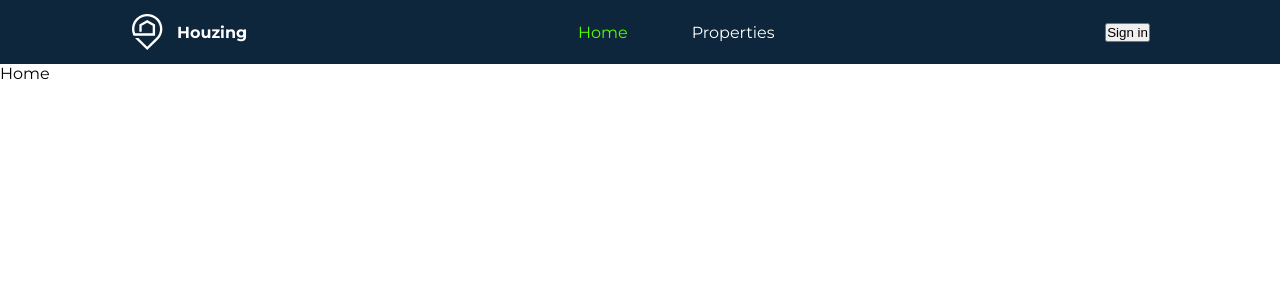
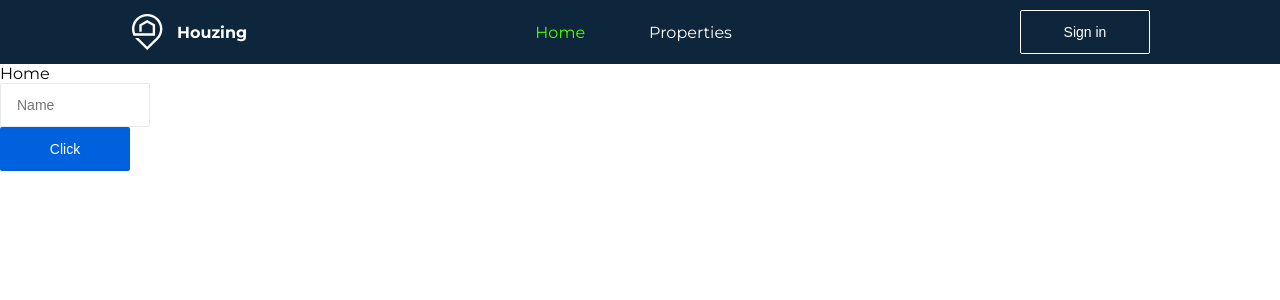
Before and after one commit to Nurbek-Abdulhamidov/housingWithMentor, a React (Create React App) app: page /home in a window 1280 px wide. Shown: the top 300 px of the page. Built offline with nearby package versions, Linux system fonts and the light colour scheme.

Commit message:
Generics is ready

```diff
--- /dev/null
+++ b/src/components/Generic/Button/index.jsx
@@ -0,0 +1,12 @@
+import React from "react";
+import { Container } from "./style";
+
+const Button = ({ children, type, onClick, width, height }) => {
+  return (
+    <Container onClick={onClick} type={type} width={width} height={height}>
+      {children || "Generic button"}
+    </Container>
+  );
+};
+
+export default Button;
--- /dev/null
+++ b/src/components/Generic/Button/style.js
@@ -0,0 +1,46 @@
+import styled from "styled-components";
+
+const getType = ({ type }) => {
+  switch (type) {
+    case "dark":
+      return {
+        background: "transparent",
+        border: "1px solid #ffff",
+        color: "#ffff",
+      };
+    case "light":
+      return {
+        background: "transparent",
+        border: "1px solid #E6E9EC",
+        color: "#E6E9EC",
+      };
+    case "primary":
+      return {
+        background: "#0061DF  ",
+        border: "none",
+        color: "#ffff",
+      };
+    default:
+      return {
+        background: "#0061DF  ",
+        border: "none",
+        color: "#ffff",
+      };
+  }
+};
+
+export const Container = styled.button`
+  display: flex;
+  align-items: center;
+  justify-content: center;
+  border-radius: 2px;
+  min-width: 120px;
+  font-size: 14px;
+  height: ${({ height }) => (height ? `${height}px` : "44px")};
+  width: ${({ width }) => (width ? `${width}px` : "130px")};
+  cursor: pointer;
+  ${getType}
+  :active {
+    opacity: 0.7 ;
+  }
+`;
--- /dev/null
+++ b/src/components/Generic/Input/index.jsx
@@ -0,0 +1,28 @@
+import React from "react";
+import { Container } from "./style";
+
+const Input = ({
+  type,
+  onChange,
+  value,
+  defaultValue,
+  placeholder,
+  name,
+  width,
+  height,
+}) => {
+  return (
+    <Container
+      placeholder={placeholder}
+      name={name}
+      value={value}
+      defaultValue={defaultValue}
+      onChange={onChange}
+      type={type}
+      width={width}
+      height={height}
+    />
+    );
+};
+
+export default Input;
--- /dev/null
+++ b/src/components/Generic/Input/style.js
@@ -0,0 +1,29 @@
+import styled from "styled-components";
+
+const getType = ({ type }) => {
+  switch (type) {
+    case "dark":
+      return {};
+    case "light":
+      return {};
+    case "primary":
+      return {};
+    default:
+      return {};
+  }
+};
+
+export const Container = styled.input`
+  display: flex;
+  align-items: center;
+  justify-content: center;
+  border: 1px solid #e6e9ec;
+  border-radius: 2px;
+  border-radius: 2px;
+  min-width: 120px;
+  font-size: 14px;
+  padding: 0 16px;
+  height: ${({ height }) => (height ? `${height}px` : "44px")};
+  width: ${({ width }) => (width ? `${width}px` : "100%")};
+  ${getType}
+`;
--- /dev/null
+++ b/src/components/Generic/index.jsx
@@ -0,0 +1,2 @@
+export { default as Button } from "./Button";
+export { default as Input } from "./Input";
--- a/src/components/Home/index.jsx
+++ b/src/components/Home/index.jsx
@@ -1,9 +1,14 @@
-import React from 'react'
+import React from "react";
+import { Button, Input } from "../Generic";
 
 const Home = () => {
   return (
-    <div>Home</div>
-  )
-}
+    <div>
+      Home
+      <Input placeholder="Name" width="150" />
+      <Button>Click</Button>
+    </div>
+  );
+};
 
-export default Home
+export default Home;
--- a/src/components/Navbar/index.jsx
+++ b/src/components/Navbar/index.jsx
@@ -1,7 +1,8 @@
 import React from "react";
 
-import { NavLink, Outlet, useNavigate } from "react-router-dom";
+import { Outlet, useNavigate } from "react-router-dom";
 import { navbar } from "../../utils/navbar";
+import Button from "../Generic/Button";
 import { Container, Link, Logo, Main, Section, Wrapper } from "./style";
 
 const Navbar = () => {
@@ -15,8 +16,9 @@ const Navbar = () => {
             <h4>Houzing</h4>
           </Section>
           <Section>
-            {navbar.map(({ title, path }, index) => {
+            {navbar.map(({ title, path, hidden }, index) => {
               return (
+                !hidden && (
                   <Link
                     className={({ isActive }) => isActive && "active"}
                     key={index}
@@ -24,11 +26,14 @@ const Navbar = () => {
                   >
                     {title}
                   </Link>
+                )
               );
             })}
           </Section>
           <Section>
-            <button>Sign in</button>
+            <Button onClick={() => navigate("/signin")} type="dark">
+              Sign in
+            </Button>
           </Section>
         </Wrapper>
       </Main>
--- a/src/context/properties/index.jsx
+++ b/src/context/properties/index.jsx
@@ -4,9 +4,11 @@ import { reducer } from "./reducer";
 const PropertiesContext = createContext();
 
 const PropertiesProvider = ({ children }) => {
-  const [state, dispatch] = useReducer(reducer, []);
+  const [state] = useReducer(reducer, []);
   return (
-    <PropertiesContext.Provider value="">{children}</PropertiesContext.Provider>
+    <PropertiesContext.Provider value={state}>
+      {children}
+    </PropertiesContext.Provider>
   );
 };
 
--- a/src/utils/navbar.jsx
+++ b/src/utils/navbar.jsx
@@ -19,4 +19,12 @@ export const navbar = [
     private: false,
     hidden: false,
   },
+  {
+    id: useId,
+    element: <h1>Sign In</h1>,
+    title: "Sign in",
+    path: "/signin",
+    private: false,
+    hidden: true,
+  },
 ];
```
Lines whose indentation alone changed are shown as unchanged.
